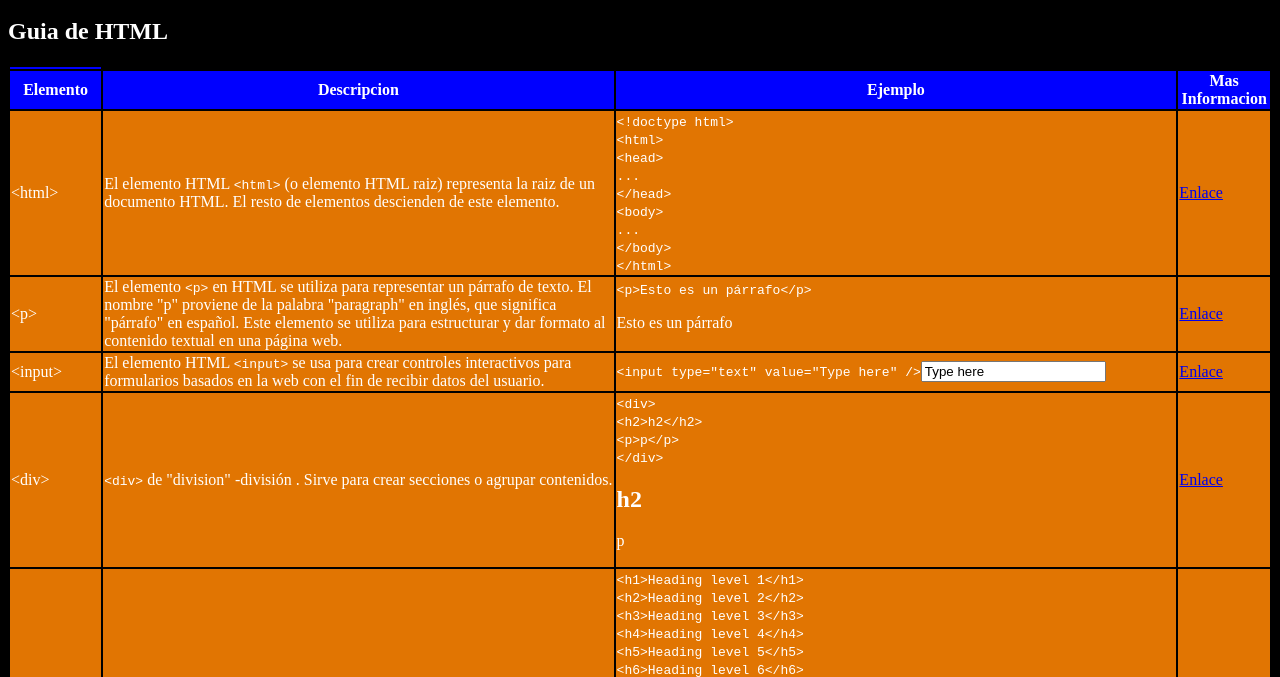
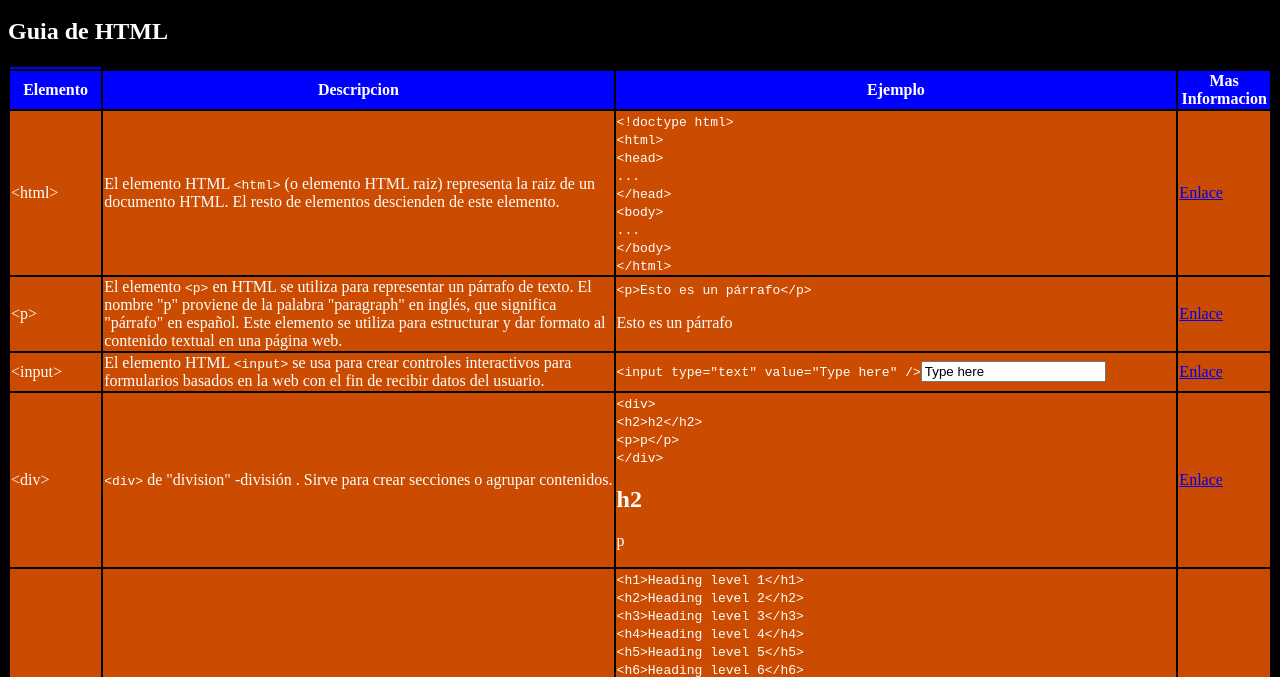
Before and after one commit to lPatrickll/tec-web-project-1, a plain HTML site: page Guia_HTML/index.html in a window 1280 px wide. Shown: the part 123-800 px from the top of the page. Drawn offline with Linux system fonts and the light colour scheme.

Commit message:
color de las tablas

```diff
--- a/Guia_HTML/CSS/style-index.css
+++ b/Guia_HTML/CSS/style-index.css
@@ -7,5 +7,5 @@ th{
     color: white;
 }
 td{
-    background-color: rgb(225, 117, 2);
+    background-color: rgb(203, 75, 1);
 }
```
